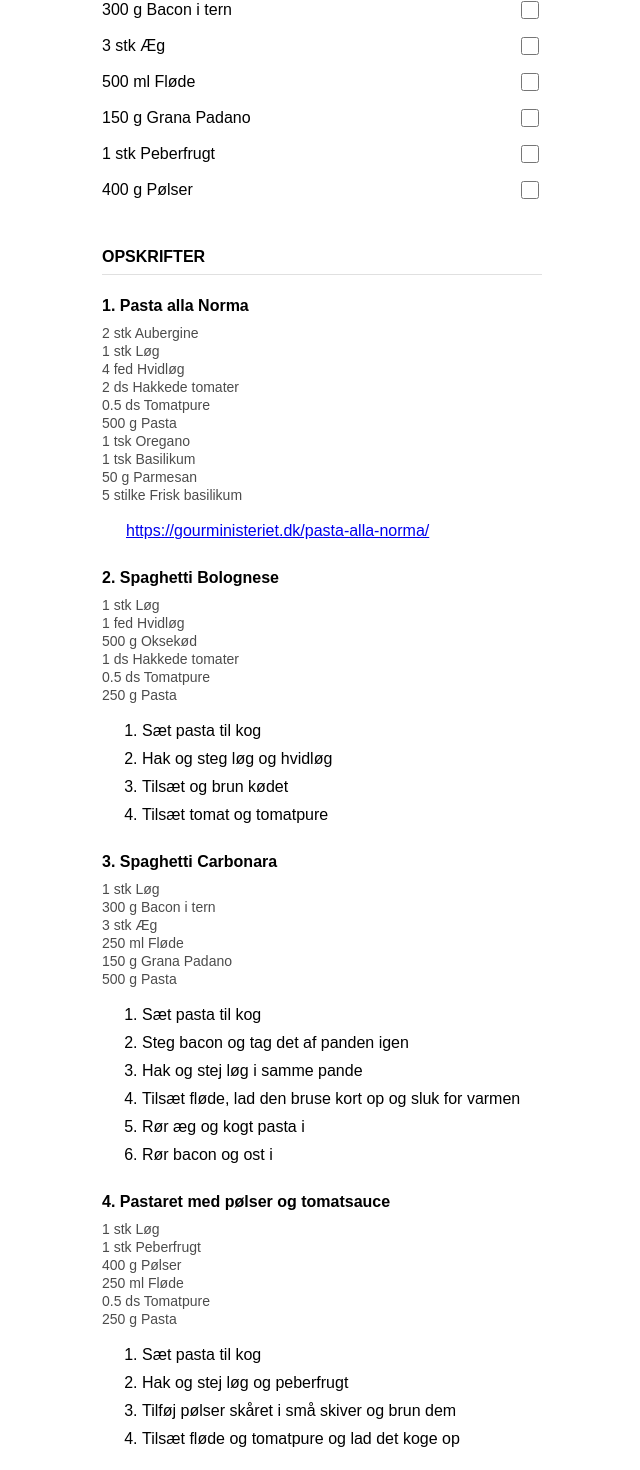
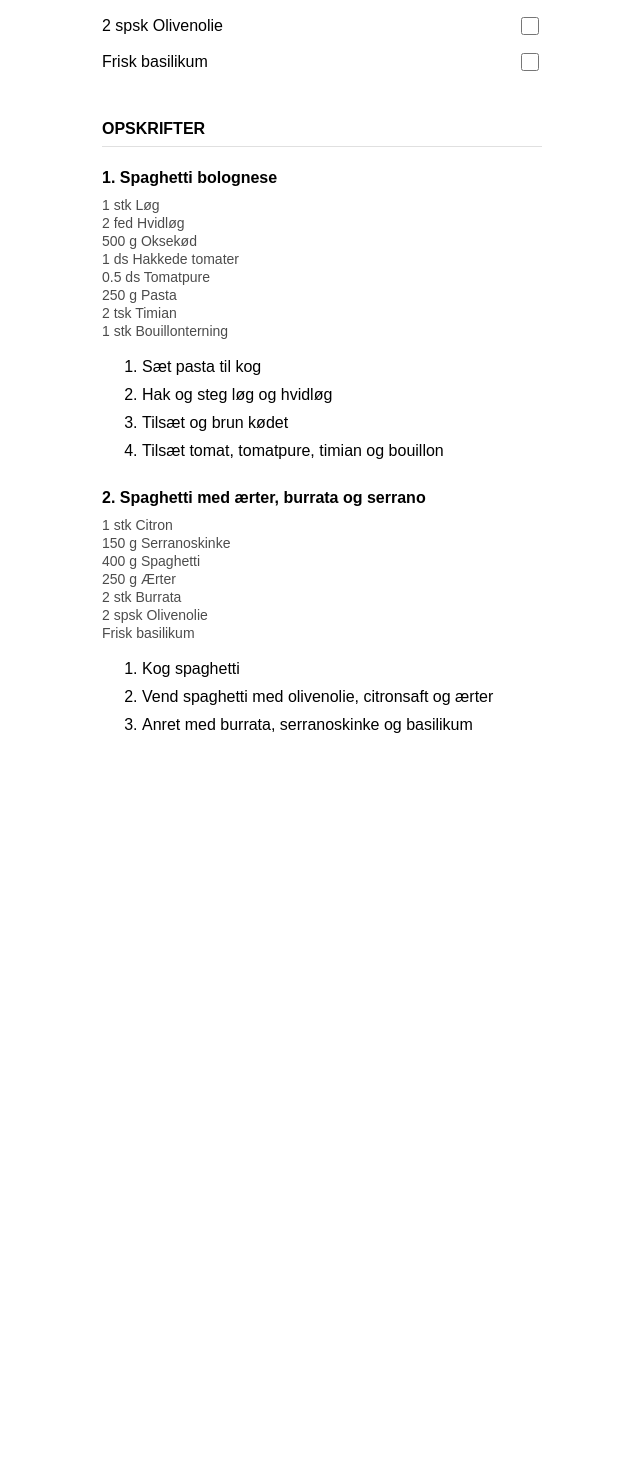
Before and after one commit to mikkelmk/sejmadplan, a React (Vite) app: page / in a window 1280 px wide. Shown: the part 761-2231 px from the top of the page, without its empty margins (318-958 px from the left). After the commit the page ends 1534 px from the top, so only its background shows below. Built offline with nearby package versions, Linux system fonts and the light colour scheme.

Commit message:
start over on recipes

```diff
--- a/src/random.ts
+++ b/src/random.ts
@@ -11,6 +11,9 @@ export const deterministicRandomRecipes = (
   const pickableRecipes = [...recipeNames];
   const pickedRecipes = [];
   for (const r of randomNumbers) {
+    if (pickableRecipes.length === 0) {
+      break;
+    }
     const index = r % pickableRecipes.length;
     pickedRecipes.push(pickableRecipes[index]);
     pickableRecipes.splice(index, 1);
--- a/src/recipes.json
+++ b/src/recipes.json
@@ -1,127 +1,38 @@
 [
   {
-    "name": "Spaghetti Bolognese",
+    "name": "Spaghetti bolognese",
     "items": [
       "1 stk Løg",
-      "1 fed Hvidløg",
+      "2 fed Hvidløg",
       "500 g Oksekød",
       "1 ds Hakkede tomater",
       "0.5 ds Tomatpure",
-      "250 g Pasta"
+      "250 g Pasta",
+      "2 tsk Timian",
+      "1 stk Bouillonterning"
     ],
     "steps": [
       "Sæt pasta til kog",
       "Hak og steg løg og hvidløg",
       "Tilsæt og brun kødet",
-      "Tilsæt tomat og tomatpure"
+      "Tilsæt tomat, tomatpure, timian og bouillon"
     ]
   },
   {
-    "name": "Pasta alla Norma",
+    "name": "Spaghetti med ærter, burrata og serrano",
     "items": [
-      "2 stk Aubergine",
-      "1 stk Løg",
-      "4 fed Hvidløg",
-      "2 ds Hakkede tomater",
-      "0.5 ds Tomatpure",
-      "500 g Pasta",
-      "1 tsk Oregano",
-      "1 tsk Basilikum",
-      "50 g Parmesan",
-      "5 stilke Frisk basilikum"
+      "1 stk Citron",
+      "150 g Serranoskinke",
+      "400 g Spaghetti",
+      "250 g Ærter",
+      "2 stk Burrata",
+      "2 spsk Olivenolie",
+      "Frisk basilikum"
     ],
     "steps": [
-      "https://gourministeriet.dk/pasta-alla-norma/"
-    ]
-  },
-  {
-    "name": "Wok med kylling",
-    "items": [
-      "1 pk Kyllingeinderfilet",
-      "450 g Wokblanding grøntsager",
-      "200 g Nudler",
-      "Sojasauce"
-    ],
-    "steps": [
-      "Kog nudler",
-      "Steg kylling",
-      "Tilsæt og steg grøntsager",
-      "Tilsæt kogte nudler og sojasauce"
-    ]
-  },
-  {
-    "name": "Chili con carne",
-    "items": [
-      "1 stk Løg",
-      "1 fed Hvidløg",
-      "2 stk Rød chili",
-      "500 g Oksekød",
-      "1 ds Hakkede tomater",
-      "1 ds Tomatpure",
-      "1 ds Kidneybønner",
-      "1 ps Tortillachips",
-      "250 ml Creme fraiche",
-      "1 tsk Spidskommen"
-    ],
-    "steps": [
-      "Hak og stej løg, hvidløg og chili",
-      "Tilsæt og brun kødet",
-      "Tilsæt spidskommen",
-      "Tilsæt tomat og tomatpure",
-      "Skyl og tilsæt kidneybønner",
-      "Server med tortillachips og creme fraiche"
-    ]
-  },
-  {
-    "name": "Spaghetti Carbonara",
-    "items": [
-      "1 stk Løg",
-      "300 g Bacon i tern",
-      "3 stk Æg",
-      "250 ml Fløde",
-      "150 g Grana Padano",
-      "500 g Pasta"
-    ],
-    "steps": [
-      "Sæt pasta til kog",
-      "Steg bacon og tag det af panden igen",
-      "Hak og stej løg i samme pande",
-      "Tilsæt fløde, lad den bruse kort op og sluk for varmen",
-      "Rør æg og kogt pasta i",
-      "Rør bacon og ost i"
-    ]
-  },
-  {
-    "name": "Pastaret med pølser og tomatsauce",
-    "items": [
-      "1 stk Løg",
-      "1 stk Peberfrugt",
-      "400 g Pølser",
-      "250 ml Fløde",
-      "0.5 ds Tomatpure",
-      "250 g Pasta"
-    ],
-    "steps": [
-      "Sæt pasta til kog",
-      "Hak og stej løg og peberfrugt",
-      "Tilføj pølser skåret i små skiver og brun dem",
-      "Tilsæt fløde og tomatpure og lad det koge op"
-    ]
-  },
-  {
-    "name": "Nem Tikka Masala",
-    "items": [
-      "1 stk Løg",
-      "1 fed Hvidløg",
-      "1 pk Kyllingeinderfilet",
-      "1 ds Patak's Tikka Masala",
-      "250 g Ris"
-    ],
-    "steps": [
-      "Kog ris",
-      "Hak og stej løg og hvidløg",
-      "Tilsæt kylling og brun det",
-      "Tilsæt Tikka Masala sauce og lad det koge op"
+      "Kog spaghetti",
+      "Vend spaghetti med olivenolie, citronsaft og ærter",
+      "Anret med burrata, serranoskinke og basilikum"
     ]
   }
 ]
```
